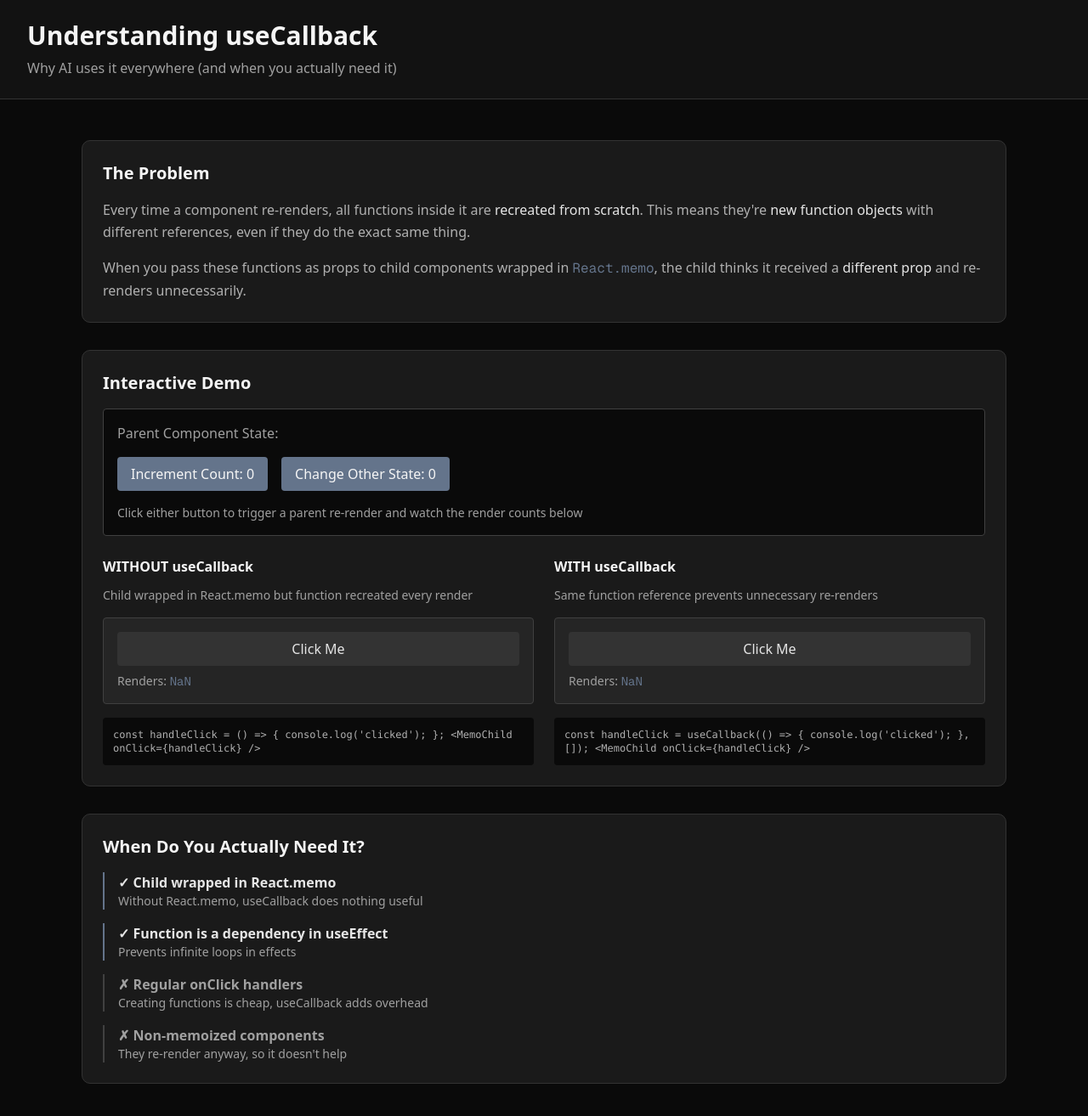
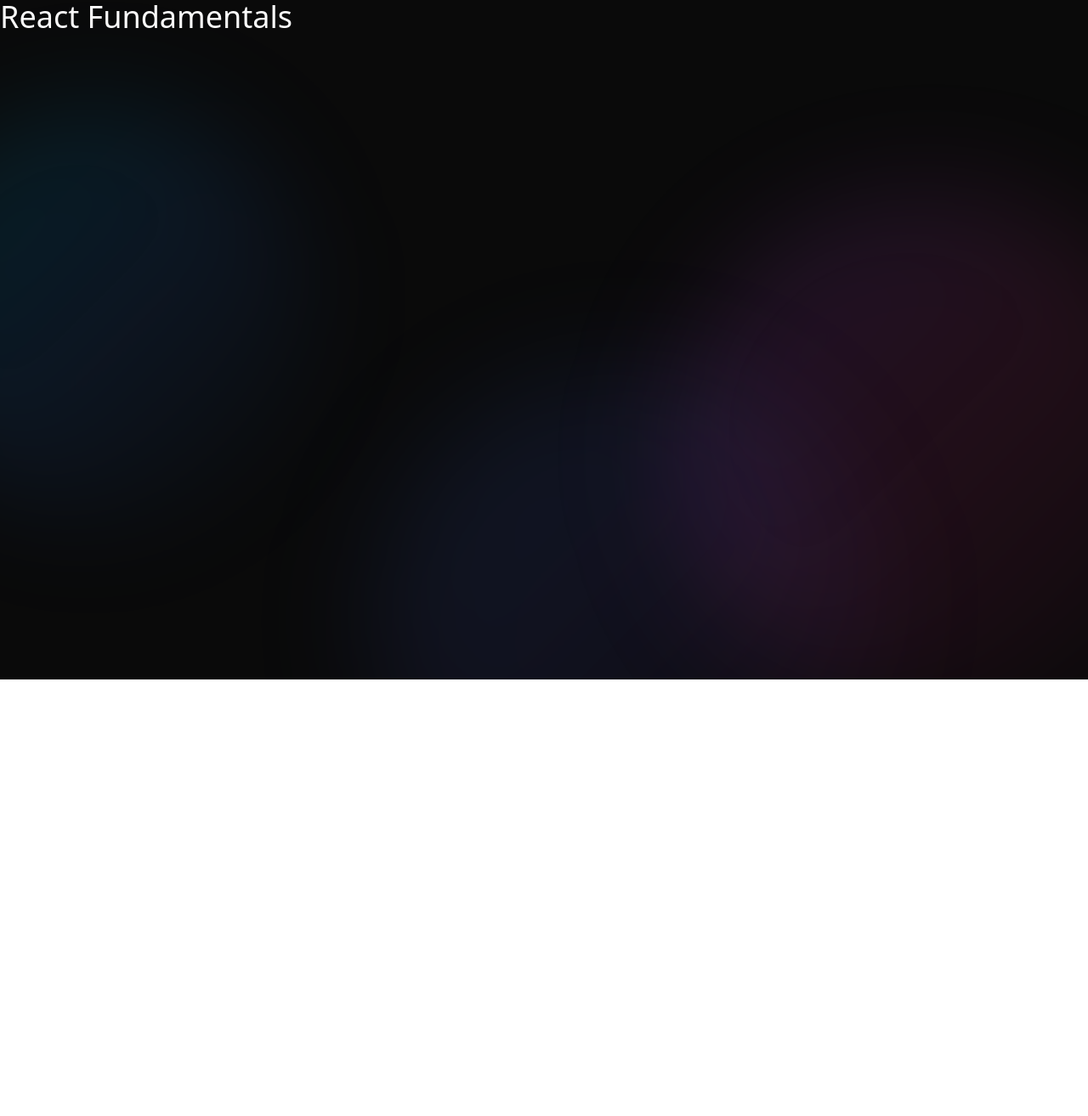
Before and after one commit to LaupWing/react-fundamentals, a Next.js app: page / in a window 1280 px wide. Shown: the top 1314 px of the page at 85% size. After the commit the page ends 800 px from the top, so only its background shows below. Built offline with nearby package versions, Linux system fonts and the light colour scheme.

Commit message:
feat: add animated background component with blob animations

```diff
--- a/app/globals.css
+++ b/app/globals.css
@@ -123,3 +123,40 @@
     @apply bg-background text-foreground;
   }
 }
+
+/* Animated blob background - slow vibing */
+@keyframes blob {
+  0%,
+  100% {
+    transform: translate(0px, 0px) scale(1);
+  }
+  25% {
+    transform: translate(80px, -100px) scale(1.1);
+  }
+  50% {
+    transform: translate(-60px, 60px) scale(0.9);
+  }
+  75% {
+    transform: translate(40px, 80px) scale(1.05);
+  }
+}
+
+.animate-blob {
+  animation: blob 8s infinite ease-in-out;
+}
+
+.animation-delay-2000 {
+  animation-delay: 2s;
+}
+
+.animation-delay-3000 {
+  animation-delay: 4s;
+}
+
+.animation-delay-4000 {
+  animation-delay: 6s;
+}
+
+.animation-delay-5000 {
+  animation-delay: 8s;
+}
--- a/app/page.tsx
+++ b/app/page.tsx
@@ -1,185 +1,13 @@
-'use client';
+import { AnimatedBackground } from "@/components/animated-background";
 
-import { useState, useCallback, memo } from 'react';
+export default function Home() {
+  return (
+    <div className="relative min-h-screen bg-background text-foreground dark">
+      <AnimatedBackground />
 
-// Child component WITHOUT React.memo
-function ButtonWithoutMemo({ onClick, label }: { onClick: () => void; label: string }) {
-  const renderCount = ++ButtonWithoutMemo.renderCount;
-
-  return (
-    <div className="rounded border border-[#404040] bg-[#252525] p-4">
-      <button
-        onClick={onClick}
-        className="w-full rounded bg-[#333333] px-4 py-2 text-[#e5e5e5] hover:bg-[#404040] transition-colors"
-      >
-        {label}
-      </button>
-      <p className="mt-2 text-sm text-[#a0a0a0]">
-        Renders: <span className="font-mono text-[#64748b]">{renderCount}</span>
-      </p>
+      <div className="relative z-10">
+        <h1 className="text-4xl">React Fundamentals</h1>
+      </div>
     </div>
   );
 }
-ButtonWithoutMemo.renderCount = 0;
-
-// Child component WITH React.memo
-const ButtonWithMemo = memo(function ButtonWithMemo({ onClick, label }: { onClick: () => void; label: string }) {
-  const renderCount = ++ButtonWithMemo.renderCount;
-
-  return (
-    <div className="rounded border border-[#404040] bg-[#252525] p-4">
-      <button
-        onClick={onClick}
-        className="w-full rounded bg-[#333333] px-4 py-2 text-[#e5e5e5] hover:bg-[#404040] transition-colors"
-      >
-        {label}
-      </button>
-      <p className="mt-2 text-sm text-[#a0a0a0]">
-        Renders: <span className="font-mono text-[#64748b]">{renderCount}</span>
-      </p>
-    </div>
-  );
-});
-ButtonWithMemo.renderCount = 0;
-
-export default function Home() {
-  const [count, setCount] = useState(0);
-  const [otherState, setOtherState] = useState(0);
-
-  // WITHOUT useCallback - creates new function every render
-  const handleClickWithout = () => {
-    console.log('Clicked without useCallback');
-  };
-
-  // WITH useCallback - same function reference across renders
-  const handleClickWith = useCallback(() => {
-    console.log('Clicked with useCallback');
-  }, []);
-
-  return (
-    <div className="min-h-screen bg-[#0a0a0a] text-[#e5e5e5]">
-      {/* Header */}
-      <header className="border-b border-[#333333] bg-[#121212] px-8 py-6">
-        <h1 className="text-3xl font-semibold text-[#f5f5f5]">
-          Understanding useCallback
-        </h1>
-        <p className="mt-2 text-[#a0a0a0]">
-          Why AI uses it everywhere (and when you actually need it)
-        </p>
-      </header>
-
-      {/* Main Content */}
-      <main className="mx-auto max-w-6xl px-8 py-12 space-y-8">
-
-        {/* Explanation */}
-        <section className="rounded-lg border border-[#333333] bg-[#1a1a1a] p-6">
-          <h2 className="text-xl font-semibold text-[#f5f5f5] mb-4">The Problem</h2>
-          <p className="text-[#b0b0b0] leading-relaxed">
-            Every time a component re-renders, all functions inside it are <span className="text-[#e5e5e5]">recreated from scratch</span>.
-            This means they're <span className="text-[#e5e5e5]">new function objects</span> with different references, even if they do the exact same thing.
-          </p>
-          <p className="text-[#b0b0b0] leading-relaxed mt-4">
-            When you pass these functions as props to child components wrapped in <span className="font-mono text-[#64748b]">React.memo</span>,
-            the child thinks it received a <span className="text-[#e5e5e5]">different prop</span> and re-renders unnecessarily.
-          </p>
-        </section>
-
-        {/* Interactive Demo */}
-        <section className="rounded-lg border border-[#333333] bg-[#1a1a1a] p-6">
-          <h2 className="text-xl font-semibold text-[#f5f5f5] mb-4">Interactive Demo</h2>
-
-          {/* Parent Controls */}
-          <div className="mb-6 rounded border border-[#404040] bg-[#0a0a0a] p-4">
-            <p className="text-[#a0a0a0] mb-4">Parent Component State:</p>
-            <div className="flex gap-4">
-              <button
-                onClick={() => setCount(c => c + 1)}
-                className="rounded bg-[#64748b] px-4 py-2 text-[#f5f5f5] hover:bg-[#78716c] transition-colors"
-              >
-                Increment Count: {count}
-              </button>
-              <button
-                onClick={() => setOtherState(c => c + 1)}
-                className="rounded bg-[#64748b] px-4 py-2 text-[#f5f5f5] hover:bg-[#78716c] transition-colors"
-              >
-                Change Other State: {otherState}
-              </button>
-            </div>
-            <p className="text-sm text-[#a0a0a0] mt-4">
-              Click either button to trigger a parent re-render and watch the render counts below
-            </p>
-          </div>
-
-          {/* Comparison */}
-          <div className="grid gap-6 md:grid-cols-2">
-
-            {/* Without useCallback */}
-            <div>
-              <h3 className="text-[#f5f5f5] font-semibold mb-3">
-                WITHOUT useCallback
-              </h3>
-              <p className="text-sm text-[#a0a0a0] mb-4">
-                Child wrapped in React.memo but function recreated every render
-              </p>
-              <ButtonWithMemo onClick={handleClickWithout} label="Click Me" />
-              <div className="mt-4 rounded bg-[#0a0a0a] p-3 font-mono text-xs text-[#b0b0b0]">
-                <code>{`const handleClick = () => {
-  console.log('clicked');
-};
-
-<MemoChild onClick={handleClick} />`}</code>
-              </div>
-            </div>
-
-            {/* With useCallback */}
-            <div>
-              <h3 className="text-[#f5f5f5] font-semibold mb-3">
-                WITH useCallback
-              </h3>
-              <p className="text-sm text-[#a0a0a0] mb-4">
-                Same function reference prevents unnecessary re-renders
-              </p>
-              <ButtonWithMemo onClick={handleClickWith} label="Click Me" />
-              <div className="mt-4 rounded bg-[#0a0a0a] p-3 font-mono text-xs text-[#b0b0b0]">
-                <code>{`const handleClick = useCallback(() => {
-  console.log('clicked');
-}, []);
-
-<MemoChild onClick={handleClick} />`}</code>
-              </div>
-            </div>
-
-          </div>
-        </section>
-
-        {/* When to Use */}
-        <section className="rounded-lg border border-[#333333] bg-[#1a1a1a] p-6">
-          <h2 className="text-xl font-semibold text-[#f5f5f5] mb-4">When Do You Actually Need It?</h2>
-
-          <div className="space-y-4">
-            <div className="border-l-2 border-[#64748b] pl-4">
-              <p className="text-[#e5e5e5] font-semibold">✓ Child wrapped in React.memo</p>
-              <p className="text-[#a0a0a0] text-sm">Without React.memo, useCallback does nothing useful</p>
-            </div>
-
-            <div className="border-l-2 border-[#64748b] pl-4">
-              <p className="text-[#e5e5e5] font-semibold">✓ Function is a dependency in useEffect</p>
-              <p className="text-[#a0a0a0] text-sm">Prevents infinite loops in effects</p>
-            </div>
-
-            <div className="border-l-2 border-[#404040] pl-4">
-              <p className="text-[#a0a0a0] font-semibold">✗ Regular onClick handlers</p>
-              <p className="text-[#a0a0a0] text-sm">Creating functions is cheap, useCallback adds overhead</p>
-            </div>
-
-            <div className="border-l-2 border-[#404040] pl-4">
-              <p className="text-[#a0a0a0] font-semibold">✗ Non-memoized components</p>
-              <p className="text-[#a0a0a0] text-sm">They re-render anyway, so it doesn't help</p>
-            </div>
-          </div>
-        </section>
-
-      </main>
-    </div>
-  );
-}
--- /dev/null
+++ b/components/animated-background.tsx
@@ -0,0 +1,14 @@
+export function AnimatedBackground() {
+  return (
+    <div className="pointer-events-none absolute inset-0 overflow-hidden">
+      {/* Top left */}
+      <div className="absolute -left-32 top-[15%] h-125 w-125 animate-blob rounded-full bg-linear-to-br from-cyan-500/15 via-blue-500/10 to-transparent blur-3xl" />
+
+      {/* Top right */}
+      <div className="animation-delay-2000 absolute -right-20 top-[20%] h-150 w-150 animate-blob rounded-full bg-linear-to-br from-purple-500/15 via-pink-500/10 to-transparent blur-3xl" />
+
+      {/* Bottom center */}
+      <div className="animation-delay-4000 absolute left-[30%] top-[70%] h-137.5 w-137.5 animate-blob rounded-full bg-linear-to-br from-blue-500/12 via-indigo-500/8 to-transparent blur-3xl" />
+    </div>
+  );
+}
```
